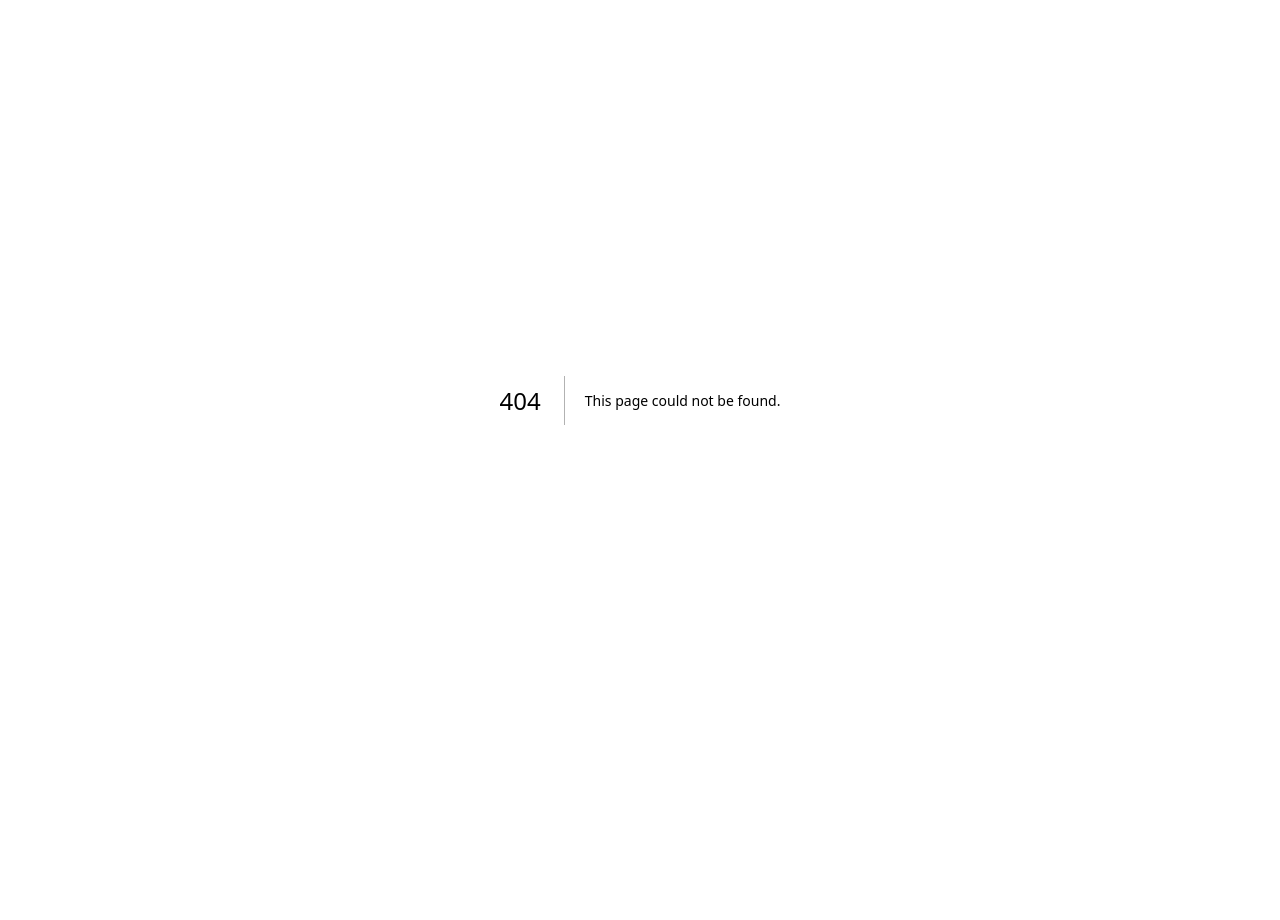
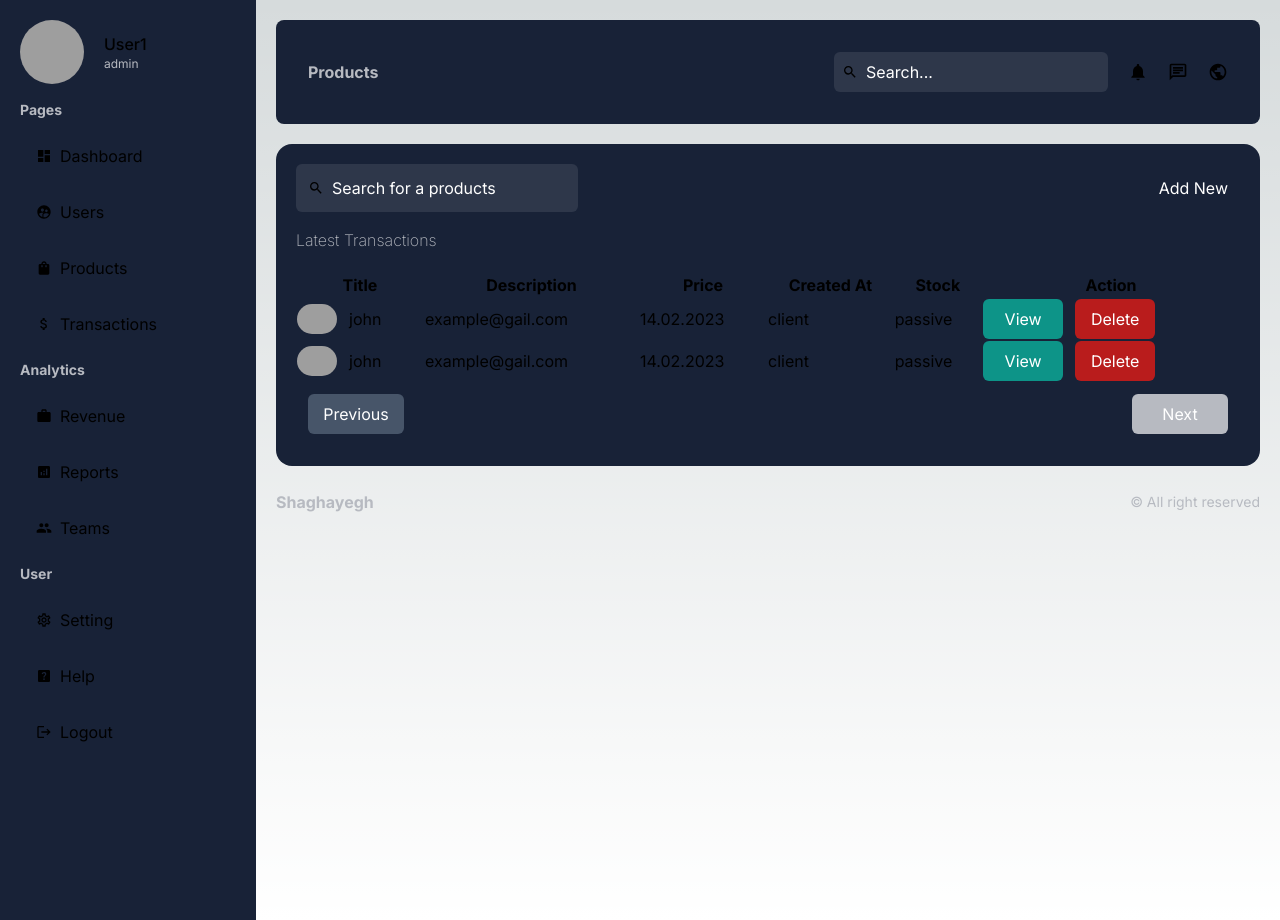
Before and after one commit to Shaghayegh-93/AdminDashboard, a Next.js app: page /dashboard/products in a window 1280 px wide. Before the commit this address had no page. Before the commit the page ends 800 px from the top, so only its background shows below. Built offline with nearby package versions, Linux system fonts and the light colour scheme; grey boxes are pictures that could not be loaded.

Commit message:
create producta page

```diff
--- /dev/null
+++ b/src/app/dashboard/products/page.jsx
@@ -0,0 +1,98 @@
+import React from "react";
+import Image from "next/image";
+import Link from "next/link";
+import Search from "@/ui/dashboard/search/Search";
+import Pagination from "@/ui/dashboard/pagination/Pagination";
+
+const ProductsPage = () => {
+  return (
+    <div className="bg-bg-color-soft rounded-2xl p-5 mt-5">
+      <div className="flex items-center justify-between mb-4">
+        <Search placeholder="Search for a products" />
+        <Link href="/dashboard/users/products">
+          <button className="p-3 w-max rounded-md text-text-color border-none bg-btn">
+            Add New
+          </button>
+        </Link>
+      </div>
+      <h2 className="mb-5 text-text-color-soft font-extralight">
+        Latest Transactions
+      </h2>
+      <table className="w-full ">
+        <thead>
+          <tr>
+            <th>Title</th>
+            <th>Description</th>
+            <th>Price</th>
+            <th>Created At</th>
+            <th>Stock</th>
+            <th>Action</th>
+          </tr>
+        </thead>
+        <tbody>
+          <tr>
+            <td>
+              <div className="flex items-center gap-3 ">
+                <Image
+                  width={40}
+                  height={40}
+                  className=" rounded-full"
+                  src="/noproduct.jpg"
+                />
+                john
+              </div>
+            </td>
+            <td>
+              <span className="">example@gail.com</span>
+            </td>
+            <td>14.02.2023</td>
+            <td>client</td>
+            <td>passive</td>
+            <td>
+              <div className="flex gap-3">
+                <button className="rounded-md w-20 px-3 py-2 text-text-color border-none bg-teal-600">
+                  View
+                </button>
+                <button className="rounded-md w-20 px-3 py-2 text-text-color border-none bg-red-700">
+                  Delete
+                </button>
+              </div>
+            </td>
+          </tr>
+          <tr>
+            <td>
+              <div className="flex items-center gap-3 ">
+                <Image
+                  width={40}
+                  height={40}
+                  className=" rounded-full"
+                  src="/noproduct.jpg"
+                />
+                john
+              </div>
+            </td>
+            <td>
+              <span className="">example@gail.com</span>
+            </td>
+            <td>14.02.2023</td>
+            <td>client</td>
+            <td>passive</td>
+            <td>
+              <div className="flex gap-3">
+                <button className="rounded-md w-20 px-3 py-2 text-text-color border-none bg-teal-600">
+                  View
+                </button>
+                <button className="rounded-md w-20 px-3 py-2 text-text-color border-none bg-red-700">
+                  Delete
+                </button>
+              </div>
+            </td>
+          </tr>
+        </tbody>
+      </table>
+      <Pagination />
+    </div>
+  );
+};
+
+export default ProductsPage;
```
